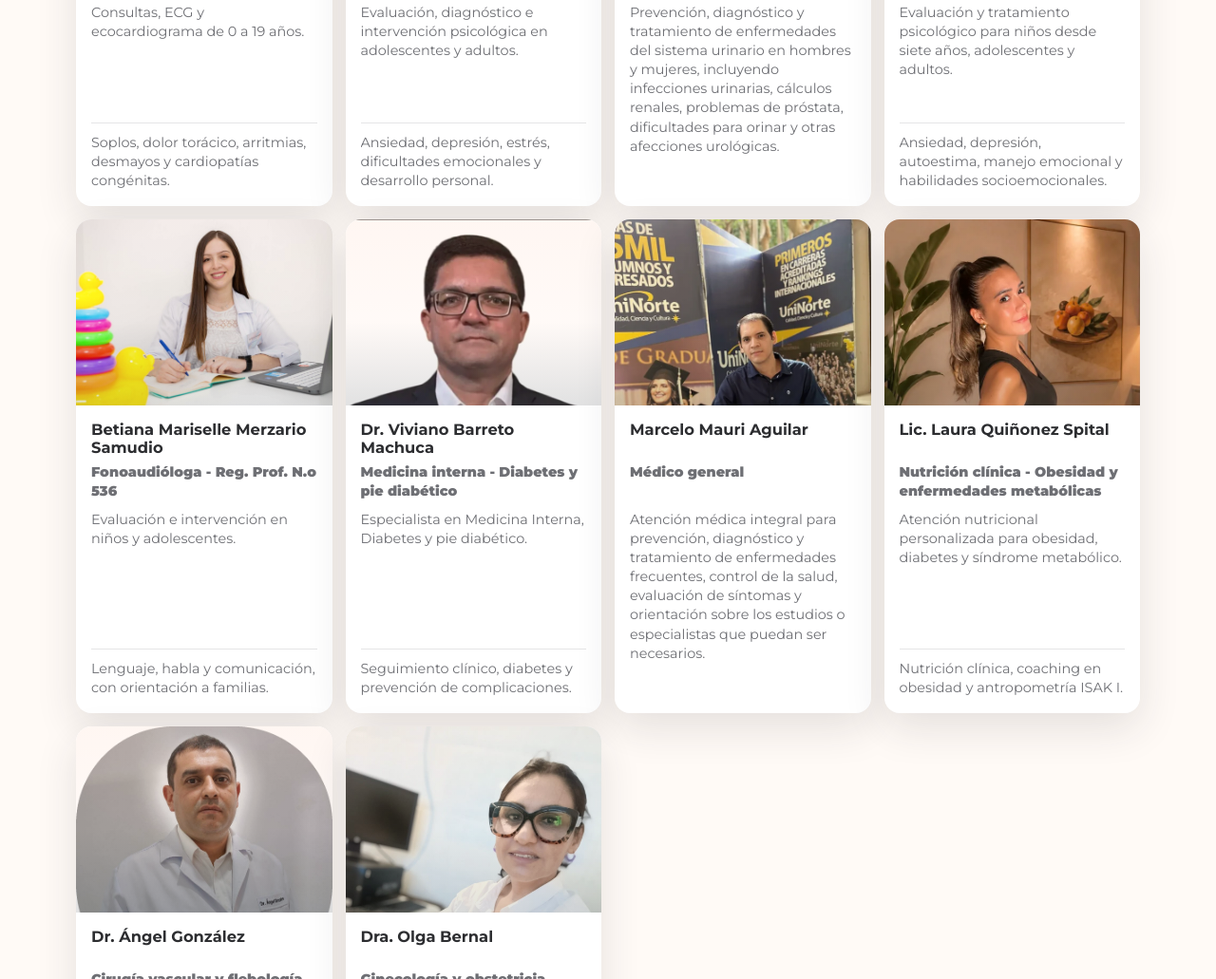
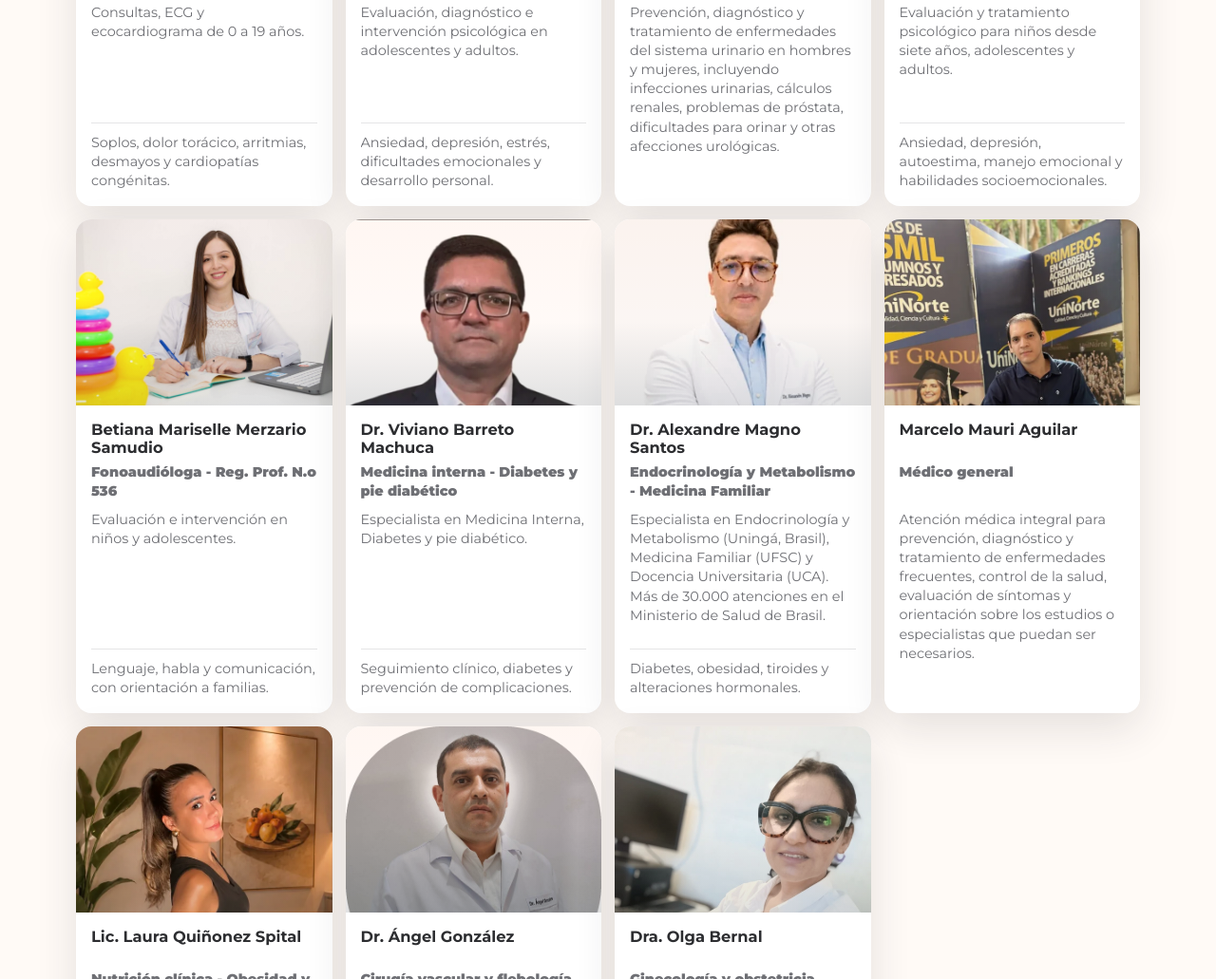
Before and after one commit to facndo12/Madelcap, a website: page index.html in a window 1280 px wide. Shown: the part 4398-5429 px from the top of the page at 95% size. Drawn offline with Linux system fonts and the light colour scheme.

Commit message:
Profesionales: suma al Dr. Alexandre Magno Santos (Endocrinología) con foto provisoria
La foto es un recorte de WhatsApp (318x420): reemplazar por el original.

Co-Authored-By: Claude Opus 5.5 <noreply@anthropic.com>

```diff
--- a/index.html
+++ b/index.html
@@ -333,6 +333,16 @@
             </div>
           </article>
           <article class="doctor-card">
+            <!-- Foto PROVISORIA (recorte de WhatsApp, 318x420). Reemplazar el archivo por el original manteniendo el nombre, o cambiar src/width/height acá. -->
+            <img src="/images/DrMagnoSantos.webp" alt="Dr. Alexandre Magno Santos" width="318" height="420" loading="lazy" decoding="async" />
+            <div>
+              <h3>Dr. Alexandre Magno Santos</h3>
+              <p class="doctor-specialty">Endocrinología y Metabolismo - Medicina Familiar</p>
+              <p>Especialista en Endocrinología y Metabolismo (Uningá, Brasil), Medicina Familiar (UFSC) y Docencia Universitaria (UCA). Más de 30.000 atenciones en el Ministerio de Salud de Brasil.</p>
+              <p class="doctor-focus">Diabetes, obesidad, tiroides y alteraciones hormonales.</p>
+            </div>
+          </article>
+          <article class="doctor-card">
             <img src="/images/Aguilar.webp" alt="Marcelo Mauri Aguilar" width="600" height="800" loading="lazy" decoding="async" />
             <div>
               <h3>Marcelo Mauri Aguilar</h3>
```
Also changed, not shown: public/images/DrMagnoSantos.webp (added).
